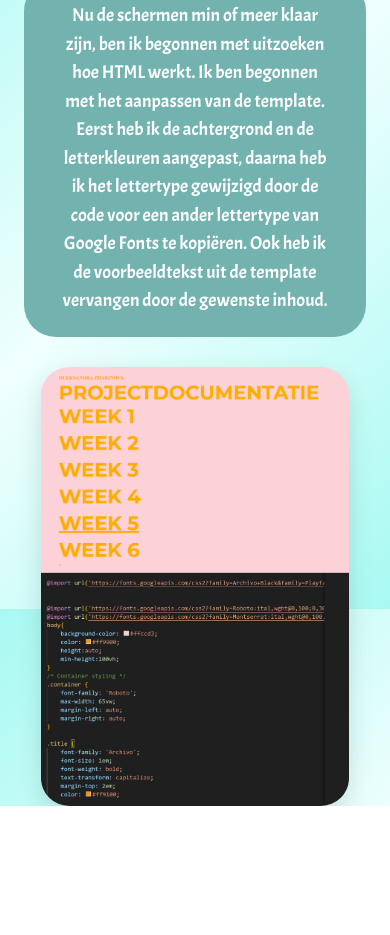
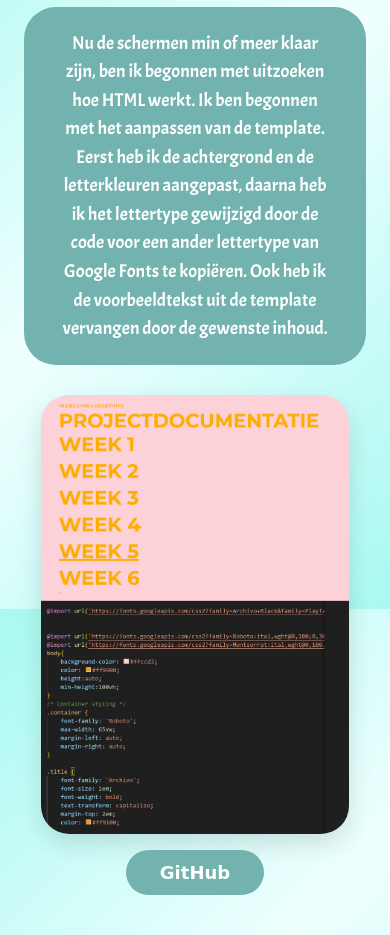
Before and after one commit to OleksandraZharinova/Projectdocumentatie_ZharinovaO, a website: page week5.html in a window 390 px wide. Shown: the part 235-1170 px from the top of the page. Before the commit the page ends 1041 px from the top, so only its background shows below. Drawn offline with Linux system fonts and the light colour scheme; a web font is replaced by a local one.

Commit message:
week5.html

```diff
--- a/week5.html
+++ b/week5.html
@@ -5,7 +5,7 @@
   <meta name="viewport" content="width=device-width, initial-scale=1.0" />
   <title>Week 5</title>
 
-  <!-- Zelfde Google Fonts als Week 1 -->
+  <!-- Google Fonts -->
   <link href="https://fonts.googleapis.com/css2?family=Chelsea+Market&family=Acme&display=swap" rel="stylesheet">
 
   <style>
@@ -23,7 +23,6 @@
     }
 
     body {
-      background: transparent;
       min-height: 100vh;
       font-family: "Chelsea Market", cursive;
       padding: 40px;
@@ -51,7 +50,6 @@
       cursor: pointer;
       z-index: 2000;
       transition: transform 0.15s ease, background-color 0.2s ease;
-      font-family: "Chelsea Market", cursive;
     }
 
     .back-btn:hover {
@@ -78,7 +76,6 @@
       letter-spacing: 0.12em;
       font-weight: 600;
       margin-bottom: 5px;
-      font-family: "Chelsea Market", cursive;
     }
 
     .page-wrapper {
@@ -93,12 +90,11 @@
       padding: 22px 60px;
       border-radius: 55px;
       display: inline-block;
-      margin: 0 0 24px 0;
+      margin-bottom: 24px;
       text-transform: uppercase;
       letter-spacing: 0.14em;
       font-size: clamp(2.6rem, 6vw, 3.8rem);
       font-weight: 600;
-      font-family: "Chelsea Market", cursive;
     }
 
     /* ===== TEKST ===== */
@@ -107,7 +103,6 @@
       padding: 22px 34px;
       border-radius: 32px;
       font-size: 1.15rem;
-      font-weight: 500;
       max-width: 720px;
       margin: 0 auto 30px auto;
       line-height: 1.55;
@@ -123,9 +118,6 @@
       border-radius: 28px;
       box-shadow: 0 10px 25px rgba(0,0,0,0.12);
       cursor: pointer;
-      position: relative;
-      z-index: 1;
-      transform-origin: center center;
       transition: transform 0.4s ease-in-out;
     }
 
@@ -133,25 +125,47 @@
       transform: translateY(-110px) scale(1.3);
     }
 
+    /* ===== GITHUB KNOP ===== */
+    .github-bottom {
+      margin-top: 20px;      /* ⬅ vaste afstand */
+      padding-bottom: 40px;
+      display: flex;
+      justify-content: center;
+    }
+
+    .side-btn {
+      background-color: #72b3af;
+      color: white;
+      text-decoration: none;
+      font-size: 18px;
+      padding: 12px 34px;
+      border-radius: 30px;
+      font-weight: 600;
+      transition: transform 0.15s ease, background-color 0.2s ease;
+    }
+
+    .side-btn:hover {
+      background-color: #6aa8a4;
+      transform: scale(1.06);
+    }
+
+    .button-animate {
+      animation: clickBounce 0.15s ease;
+    }
+
     /* ===== RESPONSIVE ===== */
     @media (max-width: 768px) {
-      body {
-        padding: 24px;
-      }
-
-      .week-image {
-        width: 90%;
-      }
-
-      .week-title {
-        padding: 18px 40px;
-      }
-
+      body { padding: 24px; }
+      .week-image { width: 90%; }
+      .week-title { padding: 18px 40px; }
       .back-btn {
         top: 16px;
         left: 16px;
         font-size: 13px;
         padding: 7px 16px;
+      }
+      .github-bottom {
+        margin-top: 16px;
       }
     }
   </style>
@@ -185,32 +199,45 @@
 
   </div>
 
+  <!-- GITHUB KNOP -->
+  <div class="github-bottom">
+    <a
+      href="https://github.com/OleksandraZharinova/Projectdocumentatie_ZharinovaO.git"
+      class="side-btn"
+      target="_blank"
+      rel="noopener noreferrer"
+      id="githubBtn"
+    >
+      GitHub
+    </a>
+  </div>
+
   <script>
-    // Kleine click-animatie voor de terugknop
+    // Terugknop animatie
     const backBtn = document.getElementById("backBtn");
     backBtn.addEventListener("click", () => {
       backBtn.classList.add("animate");
       setTimeout(() => backBtn.classList.remove("animate"), 200);
     });
 
-    // Zelfde zoom/scroll gedrag als Week 1
+    // Afbeelding zoom
     const img = document.getElementById("weekImg");
-
     img.addEventListener("click", () => {
       const wasEnlarged = img.classList.contains("enlarged");
       img.classList.toggle("enlarged");
 
       if (!wasEnlarged) {
-        img.scrollIntoView({
-          behavior: "smooth",
-          block: "center"
-        });
+        img.scrollIntoView({ behavior: "smooth", block: "center" });
       } else {
-        window.scrollTo({
-          top: 0,
-          behavior: "smooth"
-        });
+        window.scrollTo({ top: 0, behavior: "smooth" });
       }
+    });
+
+    // GitHub knop animatie
+    const githubBtn = document.getElementById("githubBtn");
+    githubBtn.addEventListener("click", () => {
+      githubBtn.classList.add("button-animate");
+      setTimeout(() => githubBtn.classList.remove("button-animate"), 150);
     });
   </script>
 
```
